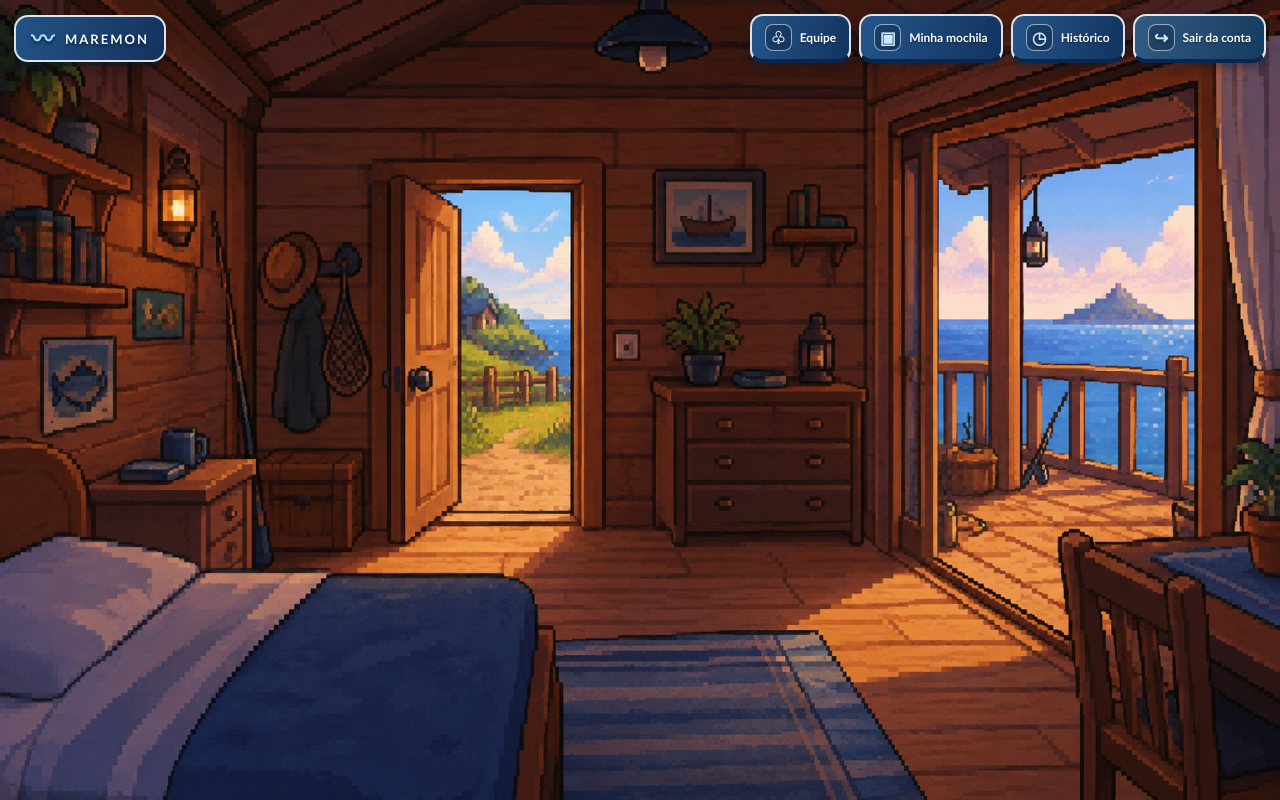
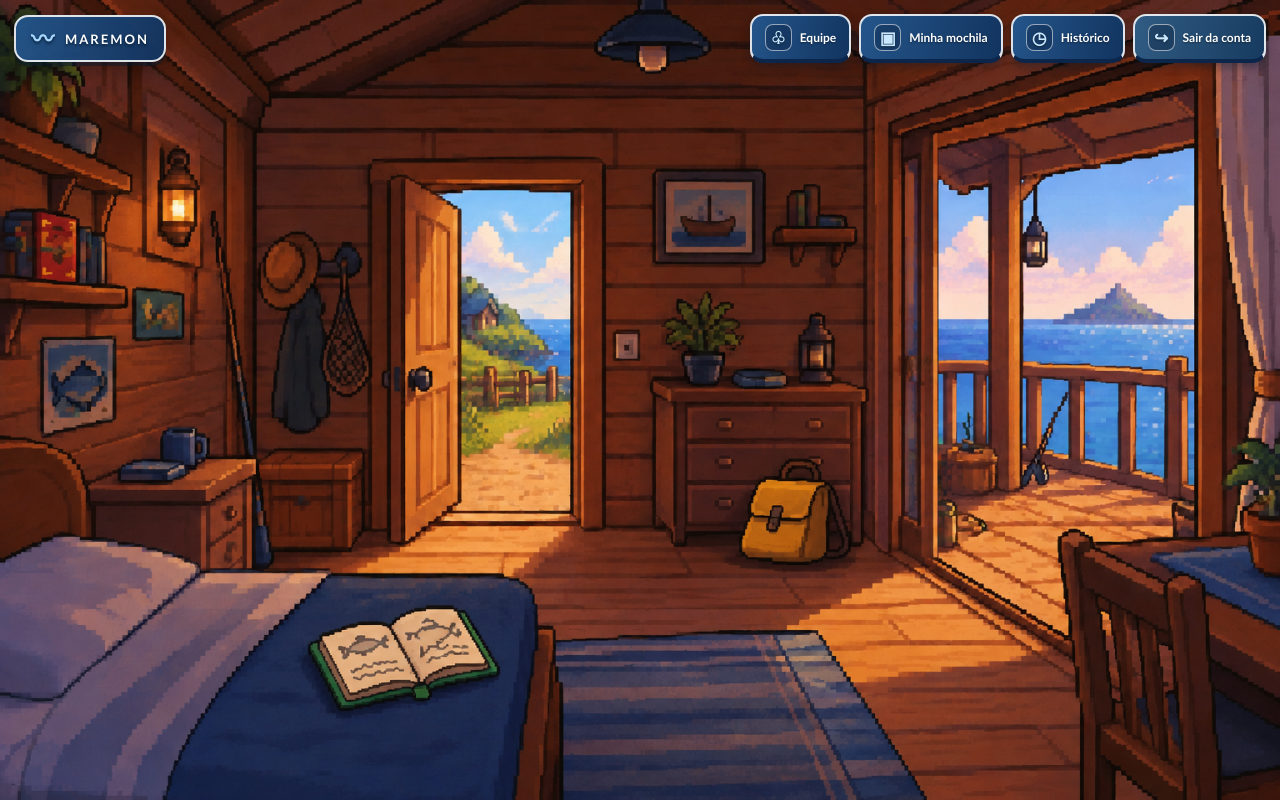
Before and after one commit to Pescados-The-Game-Maremon/maremon, a PHP site: page / in a window 1280 px wide. Run offline with PHP 8.4, Linux system fonts and the light colour scheme; the visitor is signed in with stand-in values (Sample User, id 1); data that the repository does not hold is empty; some libraries are stand-ins or nearby versions.

Commit message:
fundo inicial da casa alterado

```diff
--- a/monstrobolso_combate/css/fundos.css
+++ b/monstrobolso_combate/css/fundos.css
@@ -1,5 +1,5 @@
 .casa_inicial {
-    background-image: url("../assets/casa_inicial.png");
+    background-image: url("../assets/casa.png");
     background-size: cover;
     background-position: center;
     background-repeat: no-repeat;
```
Also changed, not shown: monstrobolso_combate/assets/casa.png (added), monstrobolso_combate/assets/casa_inicial.png (deleted), 1 other file.
